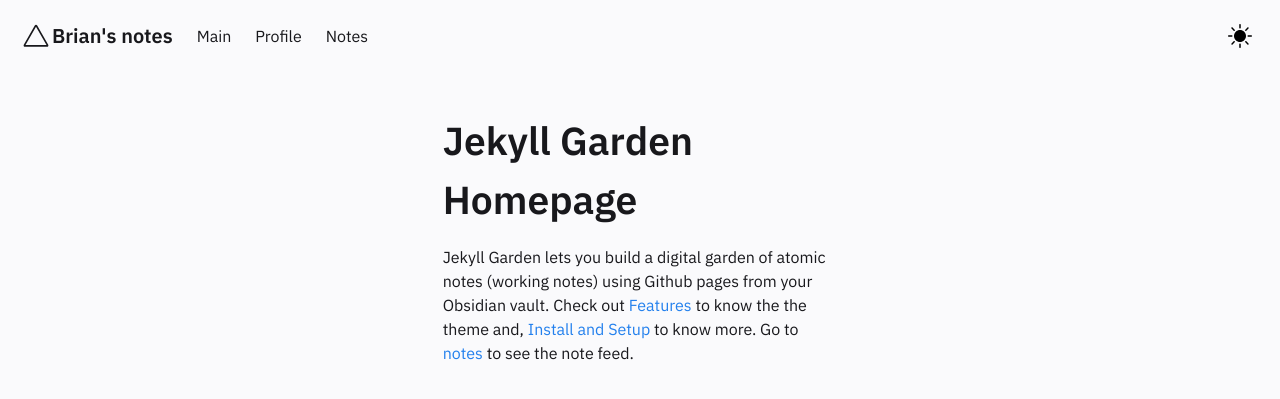
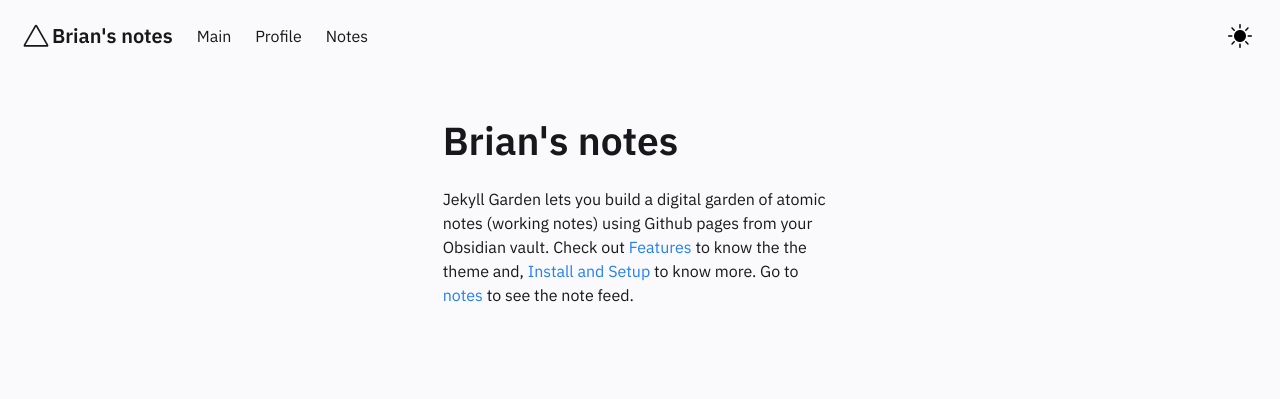
Before and after one commit to hey-brian/hey-brian.github.io, a Jekyll site: the page built from pages/index.md, in a window 1280 px wide. Shown: the top 399 px of the page. Built offline with Jekyll 4.4.1, drawn with Linux system fonts in a browser that asks for light colours.

Commit message:
git modification

```diff
--- a/_config.yml
+++ b/_config.yml
@@ -20,7 +20,7 @@
 
 
 baseurl: "/" # the subpath of your site, e.g. /blog
-url: "https://Brian-H-Song.github.io/" # the base hostname & protocol for your site, e.g. http://example.com
+url: "https://hey-brian.github.io/" # the base hostname & protocol for your site, e.g. http://example.com
 
 #######################################################################
 # Settings related to the Header and your About page go here,such as
@@ -31,7 +31,7 @@
 heading: Brian's notes # Change this
 copyright:
   year: 2021
-  msg: Brian H. Song # This is a mandatory attribute for copyright to be displayed ; If deleting this, edit at footer layout.
+  msg: hey, brian! # This is a mandatory attribute for copyright to be displayed ; If deleting this, edit at footer layout.
 
 
 #####################################################################
--- a/_includes/Header.html
+++ b/_includes/Header.html
@@ -55,7 +55,7 @@
 
     <div id="navbarBasicExample" class="navbar-menu">
       <div class="navbar-start">
-        <a href="https://Brian-H-Song.github.io" class="navbar-item">
+        <a href="https://hey-brian.github.io" class="navbar-item">
           Main
         </a>
         <a href="#" class="navbar-item">
--- a/_includes/Homepage.html
+++ b/_includes/Homepage.html
@@ -1,6 +1,6 @@
 <div class="column is-4">
     <div class="block homeblock">
-    <h1>Jekyll Garden Homepage</h1>
+    <h1>Brian's notes</h1>
 
     <p>
         Jekyll Garden lets you build a digital garden of atomic notes (working notes) using Github pages from your Obsidian vault.
```
Also changed, not shown: 1 other file.
